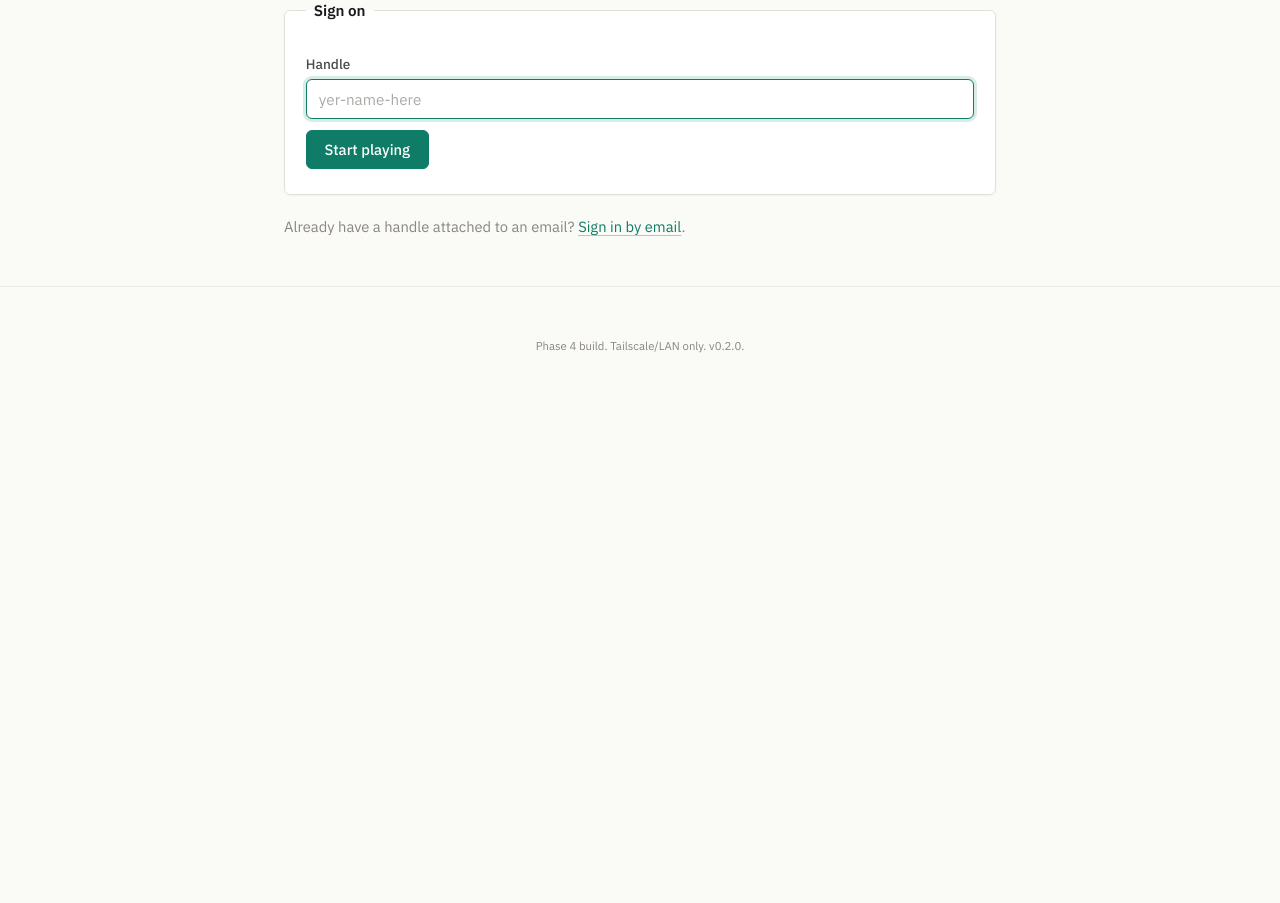
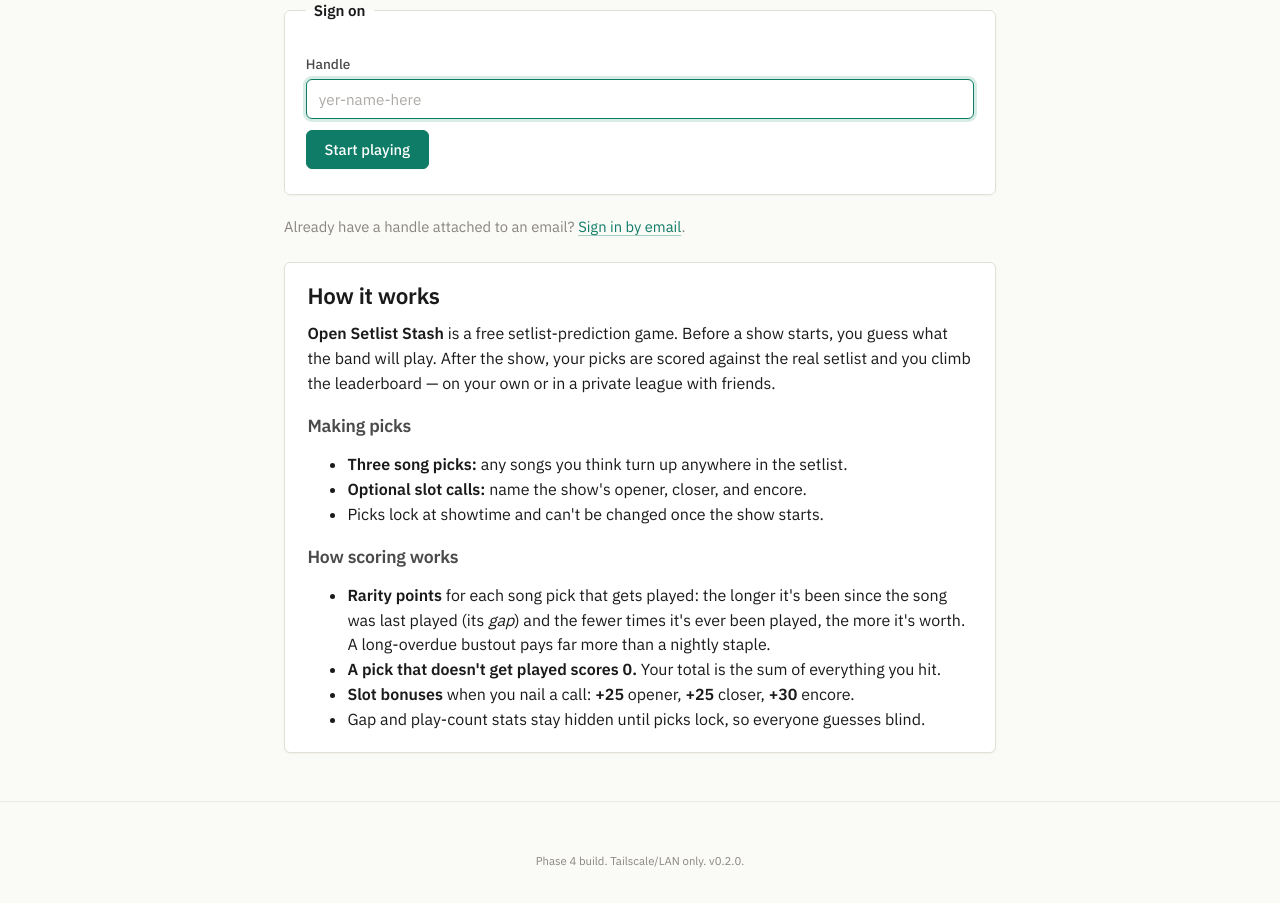
Before and after one commit to pete-builds/open-setlist-stash, a FastAPI app: page / in a window 1280 px wide. Shown: the part 287-1190 px from the top of the page. Before the commit the page ends 640 px from the top, so only its background shows below. Run offline with FastAPI, Linux system fonts and the light colour scheme; parts of the project's set-up code (start-up, migrations or seed data) failed here and were passed over.

Commit message:
Add 'How it works' + scoring explainer to home and predict pages
Players had no in-app explanation of what the game is or how scoring works.
Add a brand-neutral How-it-works section to the homepage (the game, making
picks, rarity-points + slot-bonus scoring) and a short scoring reminder above
the predict form linking to it.

Co-Authored-By: Claude Opus 4.8 <noreply@anthropic.com>

```diff
--- a/src/setlist_stash/templates/index.html
+++ b/src/setlist_stash/templates/index.html
@@ -50,4 +50,34 @@
       <a href="/auth/login">Sign in by email</a>.
     </p>
   {% endif %}
+
+  <section class="card" id="how-it-works" style="margin-top:1.5rem;">
+    <h2>How it works</h2>
+    <p>
+      <strong>{{ site_name }}</strong> is a free setlist-prediction game. Before a
+      show starts, you guess what the band will play. After the show, your picks
+      are scored against the real setlist and you climb the leaderboard — on your
+      own or in a private league with friends.
+    </p>
+
+    <h3>Making picks</h3>
+    <ul>
+      <li><strong>Three song picks:</strong> any songs you think turn up anywhere in the setlist.</li>
+      <li><strong>Optional slot calls:</strong> name the show's opener, closer, and encore.</li>
+      <li>Picks lock at showtime and can't be changed once the show starts.</li>
+    </ul>
+
+    <h3>How scoring works</h3>
+    <ul>
+      <li>
+        <strong>Rarity points</strong> for each song pick that gets played: the
+        longer it's been since the song was last played (its <em>gap</em>) and the
+        fewer times it's ever been played, the more it's worth. A long-overdue
+        bustout pays far more than a nightly staple.
+      </li>
+      <li><strong>A pick that doesn't get played scores 0.</strong> Your total is the sum of everything you hit.</li>
+      <li><strong>Slot bonuses</strong> when you nail a call: <strong>+25</strong> opener, <strong>+25</strong> closer, <strong>+30</strong> encore.</li>
+      <li>Gap and play-count stats stay hidden until picks lock, so everyone guesses blind.</li>
+    </ul>
+  </section>
 {% endblock %}
--- a/src/setlist_stash/templates/predict.html
+++ b/src/setlist_stash/templates/predict.html
@@ -40,6 +40,12 @@
     {% if error %}
       <p class="error">{{ error }}</p>
     {% endif %}
+    <p class="muted">
+      Pick three songs (any set), then optionally call the opener, closer, and
+      encore. Songs that get played earn rarity points — the more overdue and
+      rarely-played, the more they're worth — plus <strong>+25/+25/+30</strong>
+      for nailing the opener/closer/encore. <a href="/#how-it-works">How scoring works →</a>
+    </p>
     <form method="post" action="/predict/{{ show.show_date }}" id="predict-form" novalidate>
       <fieldset>
         <legend>Three songs (any set)</legend>
```
